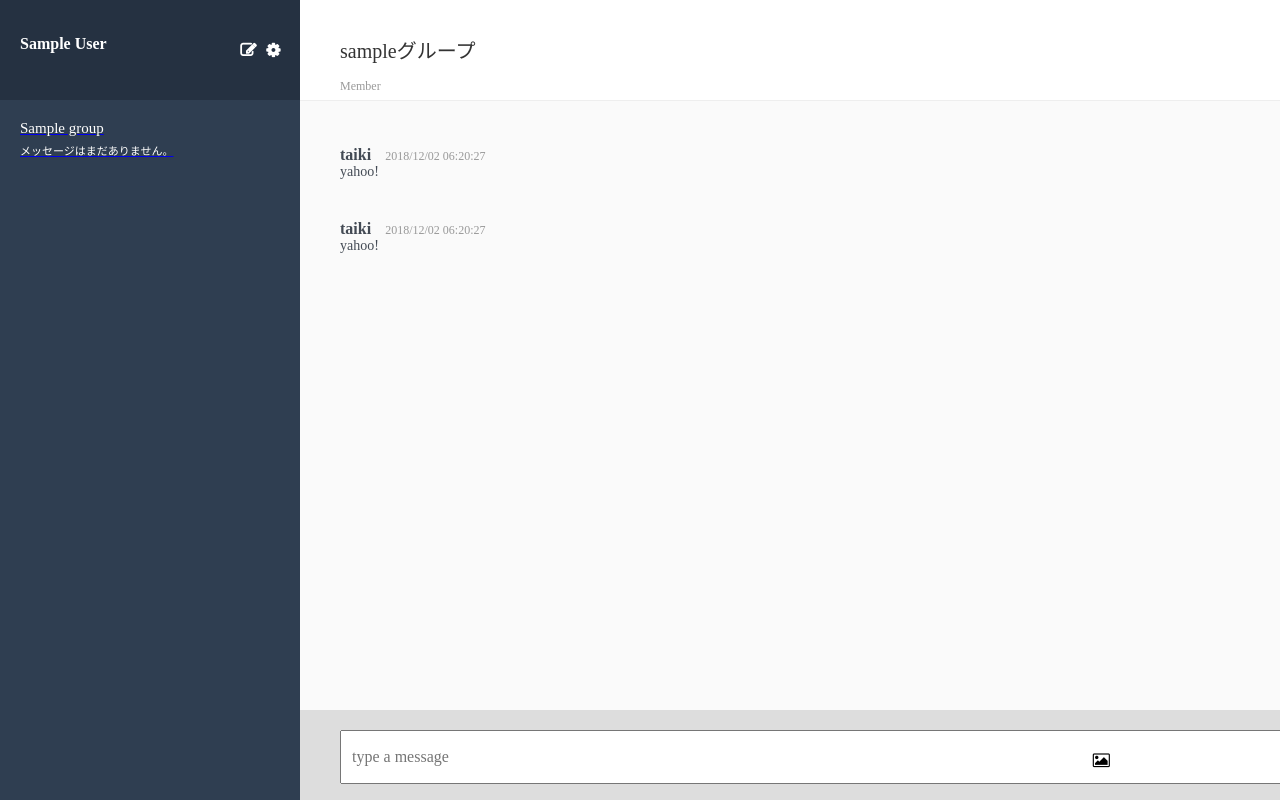
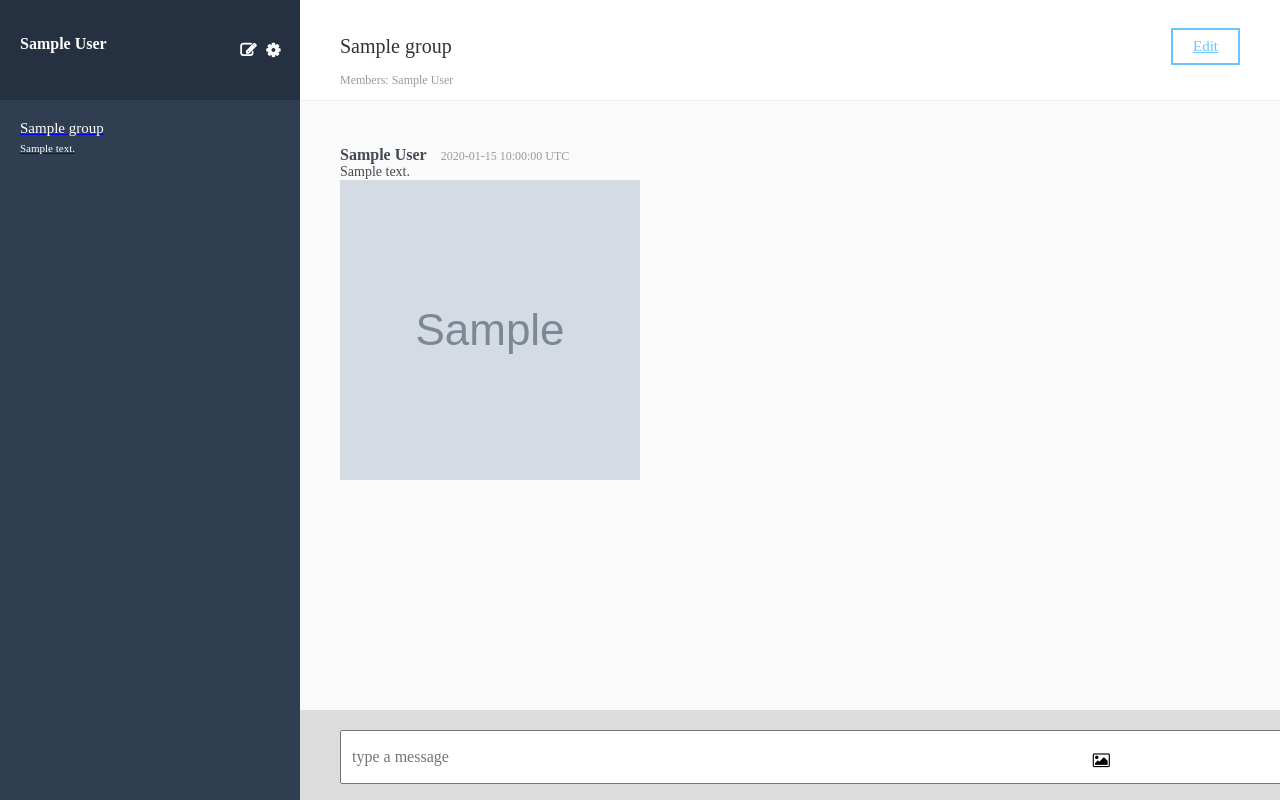
Before and after one commit to Taiki0806/chat-space, a Rails app: page /groups/1/messages in a window 1280 px wide. Run offline with Rails 7, Linux system fonts and the light colour scheme; a user stored in the database is signed in; tables that the repository leaves empty hold one stand-in row (values such as "Sample post"); style sheets or scripts are compiled from the project's sources; some libraries are stand-ins or nearby versions.

Commit message:
メッセージ送信機能を実装
メッセージ送信機能を実装しました。

```diff
--- a/app/assets/stylesheets/modules/_flash.scss
+++ b/app/assets/stylesheets/modules/_flash.scss
@@ -1,4 +1,7 @@
 .notification {
+  position: fixed;
+  width: 100%;
+  z-index: 30;
   .notice {
     background-color: $blue;
     color: $white;
--- a/app/assets/stylesheets/modules/_sidebar.scss
+++ b/app/assets/stylesheets/modules/_sidebar.scss
@@ -81,6 +81,9 @@
                         float: right;
                         margin: 28px 40px 0px 840px;
                         position: fixed;
+                        position: absolute;
+                        top: 0px;
+                        right: 0px;
                       }
                       &__group-member {
                         padding-left: 340px;
@@ -109,6 +112,10 @@
                                     &__text {
                                       font-size: 14px;
                                       color: $black;
+                                    }
+                                    &__image {
+                                      height: 300px;
+                                      width: 300px;
                                     }
                         }
             }
--- a/app/controllers/messages_controller.rb
+++ b/app/controllers/messages_controller.rb
@@ -1,7 +1,29 @@
 class MessagesController < ApplicationController
+  before_action :set_group
+
   def index
+    @message = Message.new
+    @messages = @group.messages.includes(:user)
   end
 
   def create
+
+    @message = @group.messages.new(message_params)
+    if @message.save
+      redirect_to group_messages_path(@group), notice: 'メッセージが送信されました'
+    else
+      @messages = @group.messages.includes(:user)
+      flash.now[:alert] = 'メッセージを入力してください'
+      render :index
+    end
+  end
+
+  private
+  def set_group
+    @group = Group.find(params[:group_id])
+  end
+
+  def message_params
+    params.require(:message).permit(:comment, :image).merge(user_id: current_user.id)
   end
 end
--- a/app/models/group.rb
+++ b/app/models/group.rb
@@ -1,4 +1,13 @@
 class Group < ApplicationRecord
   has_many :members
   has_many :users, through: :members
+  has_many :messages
+
+  def show_last_message
+    if (last_message = messages.last).present?
+      last_message.comment? ? last_message.comment : '画像が投稿されています'
+    else
+      'まだメッセージはありません。'
+    end
+  end
 end
--- a/app/models/user.rb
+++ b/app/models/user.rb
@@ -6,4 +6,5 @@ class User < ApplicationRecord
 
   has_many :members
   has_many :groups, through: :members
+  has_many :messages
 end
--- a/app/views/layouts/_side_bar.html.haml
+++ b/app/views/layouts/_side_bar.html.haml
@@ -14,4 +14,4 @@
         .sidebar__group-list__title
           = group.name
         .sidebar__group-list__comment
-          メッセージはまだありません。
+          = group.show_last_message
--- /dev/null
+++ b/app/views/messages/_message.html.haml
@@ -0,0 +1,10 @@
+.chat-main__content__message-block
+  %p.chat-main__content__message-block__name
+    = message.user.name
+  %p.chat-main__content__message-block__time
+    = message.created_at
+  - if message.comment.present?
+    %p.chat-main__content__message-block__text
+      = message.comment
+  .chat-main__content__message-block__picture
+  = image_tag message.image.url, class: "chat-main__content__message-block__image" if message.image.present?
--- a/app/views/messages/index.html.haml
+++ b/app/views/messages/index.html.haml
@@ -3,22 +3,20 @@
 / mainview
 .chat-main
   .chat-main__header
-    %p.chat-main__header__group-name sampleグループ
+    %p.chat-main__header__group-name
+      = @group.name
     = link_to 'Edit', '/groups/1/edit', class: "chat-main__header__edit-button"
-    %p.chat-main__header__group-member Member
+    %p.chat-main__header__group-member
+      Members:
+      - @group.members.each do |member|
+        = member.user.name
   .chat-main__content
-    .chat-main__content__message-block
-      %p.chat-main__content__message-block__name taiki
-      %p.chat-main__content__message-block__time 2018/12/02 06:20:27
-      %p.chat-main__content__message-block__text yahoo!
-    .chat-main__content__message-block
-      %p.chat-main__content__message-block__name taiki
-      %p.chat-main__content__message-block__time 2018/12/02 06:20:27
-      %p.chat-main__content__message-block__text yahoo!
+    = render partial: 'message', collection: @messages
   .chat-main__footer
-    %form.chat-main__footer__form
-      %input.chat-main__footer__form__message-form{type: "text", placeholder: "type a message"}
-      %label.chat-main__footer__form__label{for: "icon"}
-        %input.chat-main__footer__form__label__file{type: "file", id: "icon"}
-        %i.chat-main__footer__form__label__picture.fa.fa-picture-o
-      %input.chat-main__footer__form__send-button{type: "submit", value: "Send"}
+    .chat-main__footer__form
+      = form_for [@group, @message] do |f|
+        = f.text_field :comment, class: "chat-main__footer__form__message-form", placeholder: "type a message"
+        = f.label :image, class: "chat-main__footer__form__label", for: "icon" do
+          = fa_icon 'picture-o', class: "chat-main__footer__form__picture"
+          = f.file_field :image, class: "chat-main__footer__form__label__file", id: "icon"
+        = f.submit 'Send', class: "chat-main__footer__form__send-button"
```
Also changed, not shown: app/models/message.rb (added, +8 -0 lines), app/uploaders/image_uploader.rb (added, +48 -0 lines), db/migrate/20181204050226_create_messages.rb (added, +11 -0 lines), Gemfile, Gemfile.lock, README.md, db/schema.rb.
